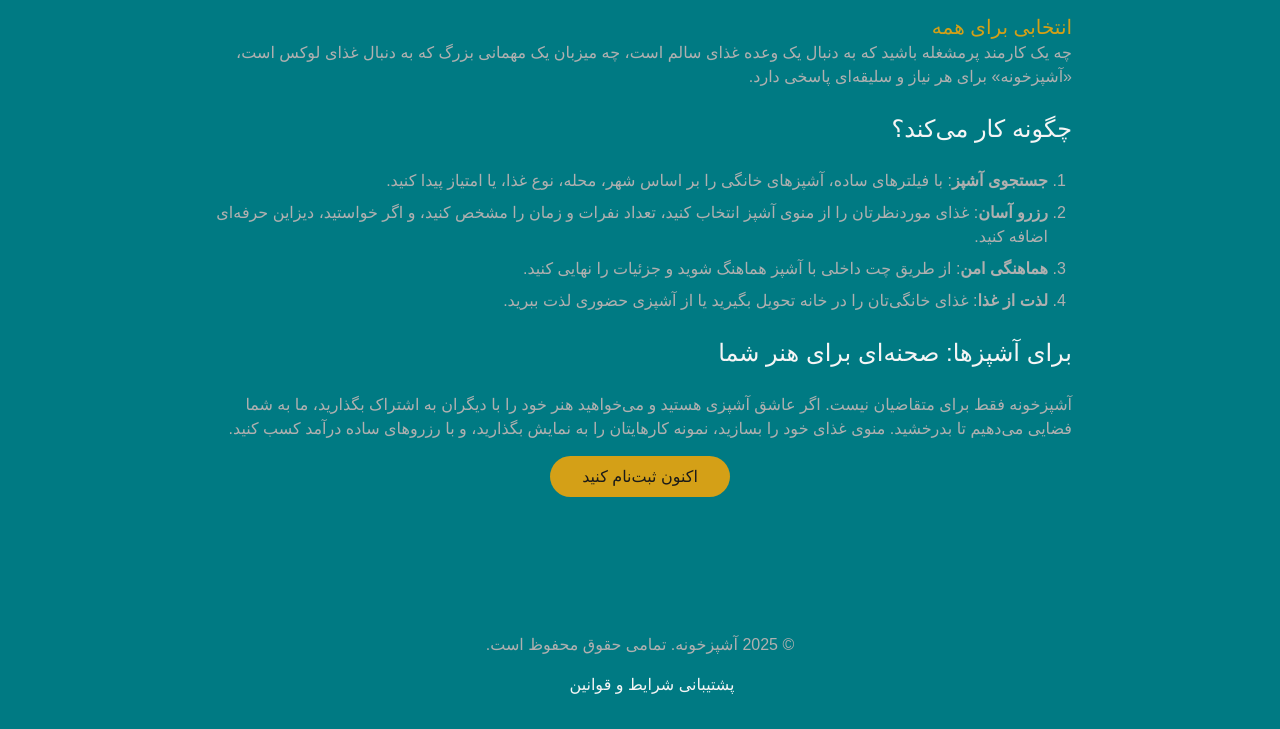
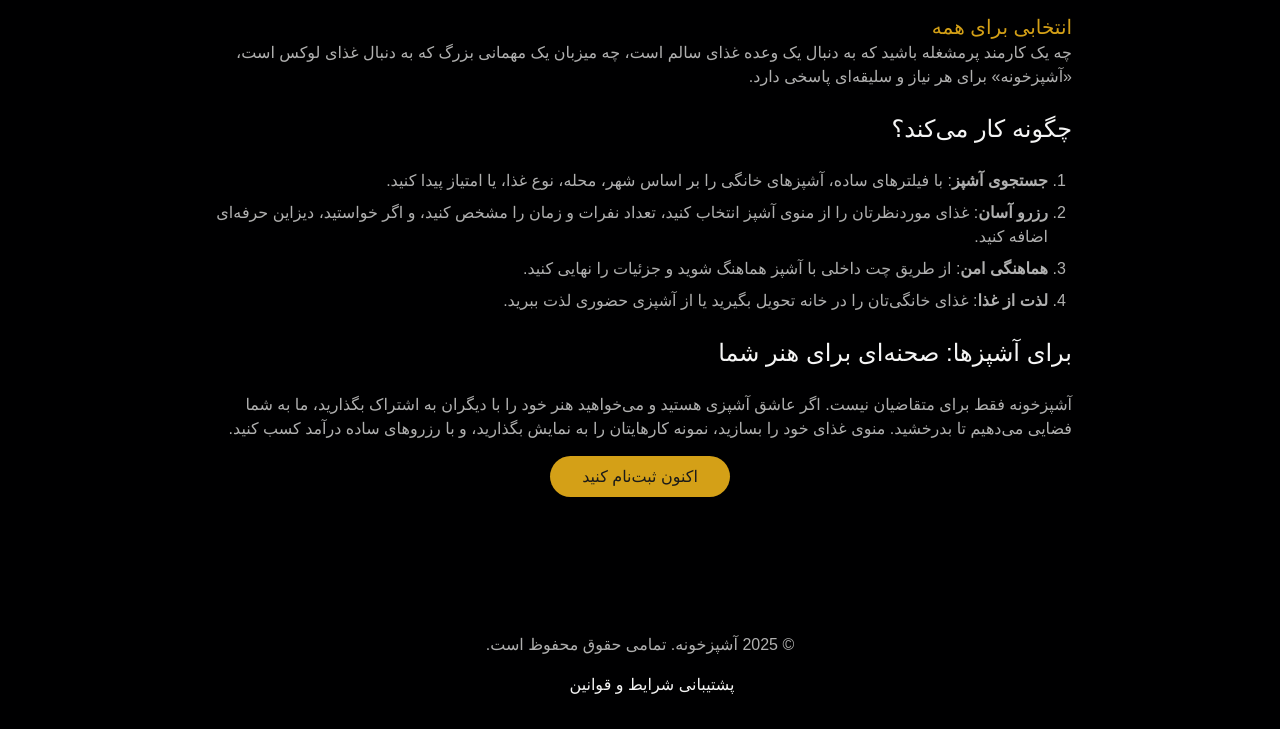
Before and after one commit to nobody1402/nobody1402.github.io, a plain HTML site: page about.html in a window 1280 px wide. Shown: the part 667-1396 px from the top of the page. Drawn offline with nearby package versions, Linux system fonts and the light colour scheme; a small style sheet from the web is missing.

Commit message:
Update about.html

```diff
--- a/about.html
+++ b/about.html
@@ -28,10 +28,10 @@
     }
   </style>
 </head>
-<body class="bg-[#007a83]">
+<body class="bg-[#000001]">
 
   <!-- Header -->
-  <header class="bg-[#007a83] text-[#F5F5F5] p-6 sticky top-0 z-10">
+  <header class="bg-[#000001] text-[#F5F5F5] p-6 sticky top-0 z-10">
     <div class="container mx-auto flex justify-between items-center">
       <div class="flex items-center">
         <svg width="40" height="40" viewBox="0 0 40 40" fill="none" xmlns="http://www.w3.org/2000/svg" class="mr-3">
@@ -49,7 +49,7 @@
   </header>
 
   <!-- Main Content -->
-  <main class="py-16 bg-[#007a83]">
+  <main class="py-16 bg-[#000001]">
     <div class="container mx-auto max-w-4xl px-4">
       <h2 class="text-3xl font-light tracking-wide text-[#F5F5F5] mb-8 text-center">آشپزخونه: طعم عشق در غذای خانگی</h2>
       <div class="text-[#B0B0B0] space-y-6">
@@ -98,7 +98,7 @@
   </main>
 
   <!-- Footer -->
-  <footer class="bg-[#007a83] text-[#F5F5F5] py-8 mt-12">
+  <footer class="bg-[#000001] text-[#F5F5F5] py-8 mt-12">
     <div class="container mx-auto text-center">
       <p class="text-[#B0B0B0]">© 2025 آشپزخونه. تمامی حقوق محفوظ است.</p>
       <div class="mt-4 space-x-6">
```
